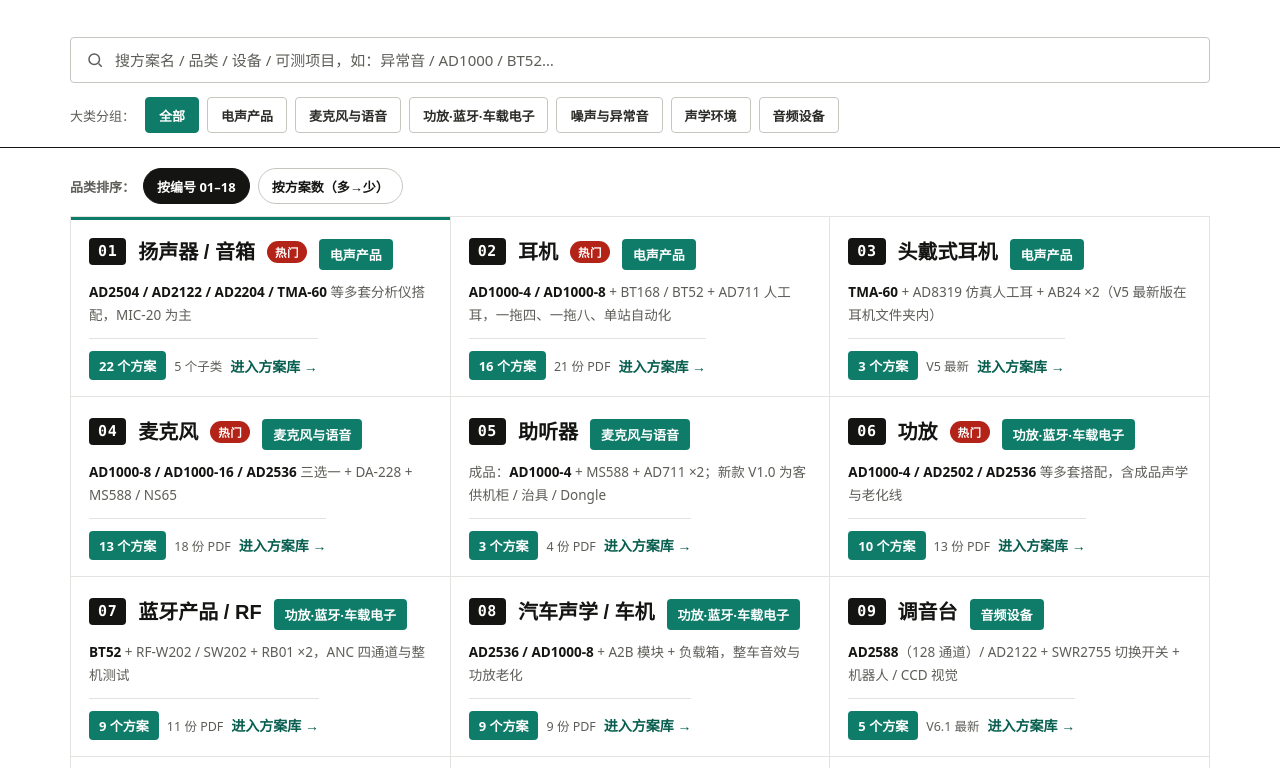
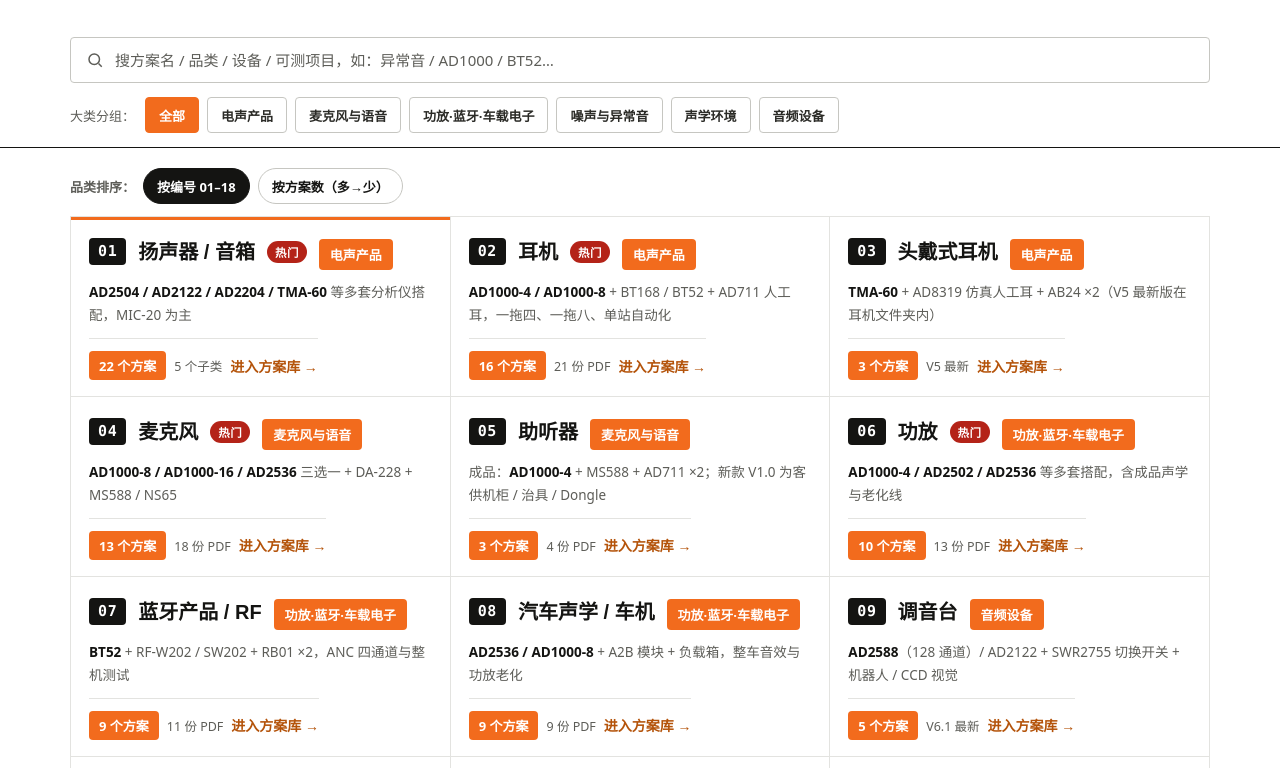
Before and after one commit to pwk1913175010-oss/PWK1913175010-OSS.github.io, a plain HTML site: page tree/index.html in a window 1280 px wide. Shown: the part 174-942 px from the top of the page. Drawn offline with Linux system fonts and the light colour scheme.

Commit message:
Update 音频测试方案库 colors to audiobus brand orange

```diff
--- a/tree/index.html
+++ b/tree/index.html
@@ -9,7 +9,7 @@
 <style>
 :root{
   --bg:#ffffff; --surface:#ffffff; --surface2:#f4f4f3; --ink:#141412; --muted:#5d5d58; --line:#e3e3e0; --line2:#c6c6c1;
-  --accent:#0e7c69; --accent-deep:#075e4e; --accent-soft:#e9f3f0; --on-accent:#ffffff;
+  --accent:#f26b1d; --accent-deep:#b4530a; --accent-soft:#fdf0e6; --on-accent:#ffffff;
   --chip:#f1f1f0; --chip-ink:#2b2b27; --radius:4px;
   --serif:"PingFang SC","Hiragino Sans GB","Microsoft YaHei","Source Han Sans SC",sans-serif; --mono:ui-monospace,"SF Mono",Menlo,Consolas,"Liberation Mono",monospace;
 }
```
